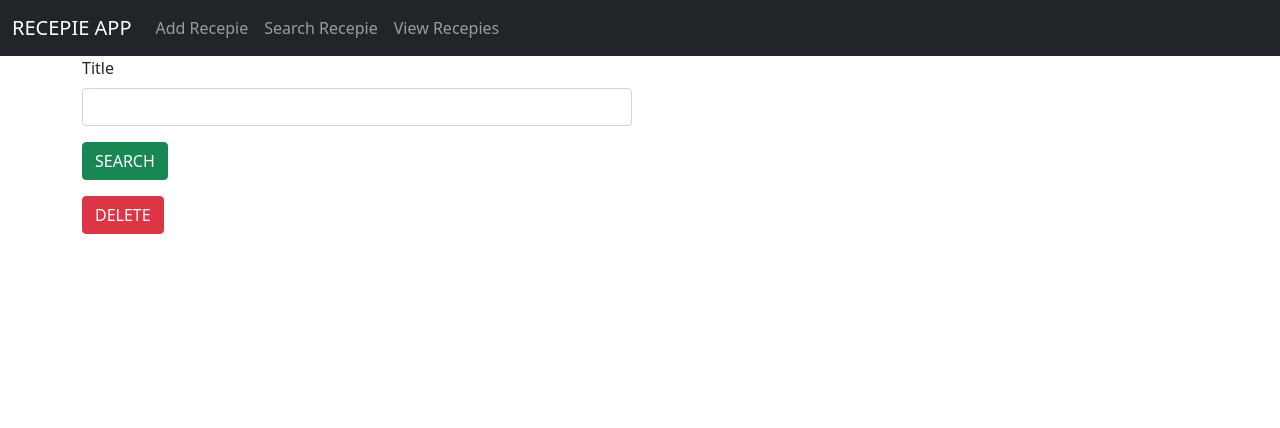
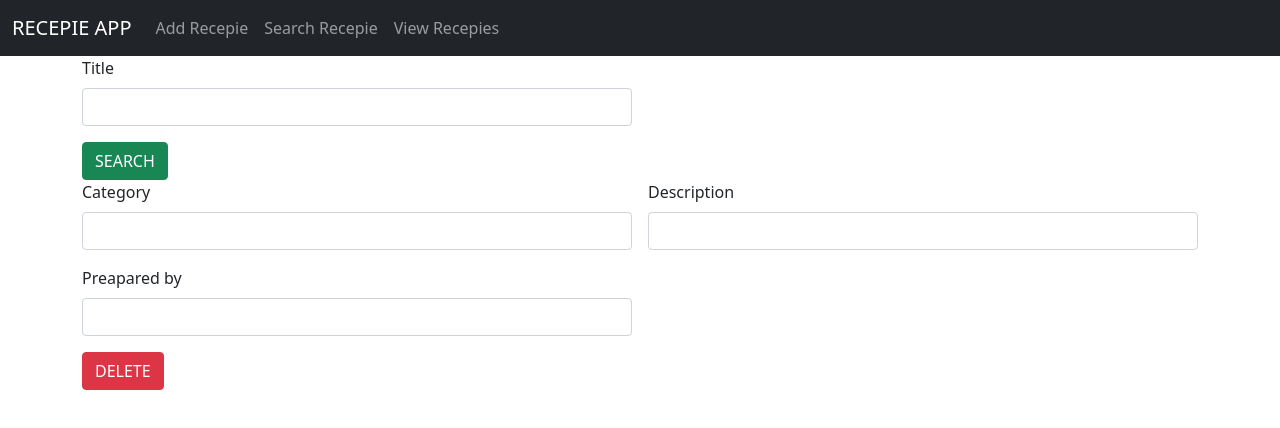
Before and after one commit to snehasamuel/Recepie-react-app, a React (Create React App) app: page /search in a window 1280 px wide. Shown: the top 428 px of the page. Built offline with nearby package versions, Linux system fonts and the light colour scheme.

Commit message:
upto deletion

```diff
--- a/src/components/Search.js
+++ b/src/components/Search.js
@@ -1,13 +1,34 @@
+import axios from 'axios'
 import React, { useState } from 'react'
 import Header from './Header'
 
 const Search = () => {
   var [title,setTitle]=useState("")
+  var [data,setData]=useState([{"title":"","category":"","description":"","prepared":""}])
+
   const searchValue=()=>{
-    const data={"title":title}
+
+    const readData={"title":title}
     console.log(data)
+    axios.post("http://localhost:7000/api/searchrecepie",readData).then((response)=>{
+console.log(response.data)
+setData(response.data.data)
+    })
   }
-  const deleteValue=()=>{
+  const deleteValue=(id)=>{
+    const data={"_id":id}
+    console.log(id)
+    axios.post("http://localhost:7000/api/delete",data).then((response)=>{
+      console.log(response.data)
+      if(response.data.status=="success")
+      {
+        alert("data deleted successfully")
+      }
+      else
+      {
+        alert("deletion failed")
+      }
+    })
 
   }
   return (
@@ -24,10 +45,38 @@ const Search = () => {
                 <div className="col col-12 col-sm-12 col-md-12 col-lg-12 col-xl-12 col-xxl-12">
                     <button onClick={searchValue} className="btn btn-success">SEARCH</button>
                 </div>
+
+            </div>
+
+
+
+{data.map((value,key)=>{
+return  <div className='row g-3'>
+<div className="col col-12 col-sm-6 col-md-6 col-lg-6 col-xl-6 col-xxl-6">
+                    <label for="" className="form-label">Category</label>
+                    <input value={value.category} type="text" className="form-control"/>
+                </div>
+                <div className="col col-12 col-sm-6 col-md-6 col-lg-6 col-xl-6 col-xxl-6">
+                    <label for="" className="form-label">Description</label>
+                    <input value={value.description} type="text" className="form-control"/>
+                </div>
+                <div className="col col-12 col-sm-6 col-md-6 col-lg-6 col-xl-6 col-xxl-6">
+                    <label for="" className="form-label">Preapared by</label>
+                    <input value={value.prepared} type="text" className="form-control"/>
+                </div>
                 <div className="col col-12 col-sm-12 col-md-12 col-lg-12 col-xl-12 col-xxl-12">
-                    <button onClick={deleteValue} className="btn btn-danger">DELETE</button>
+                    <button onClick={()=>{deleteValue(value._id)}} className="btn btn-danger">DELETE</button>
                     </div>
-            </div>
+
+</div>
+       })}
+
+
+
+
+
+
+
         </div>
     </div>
 </div>
```
